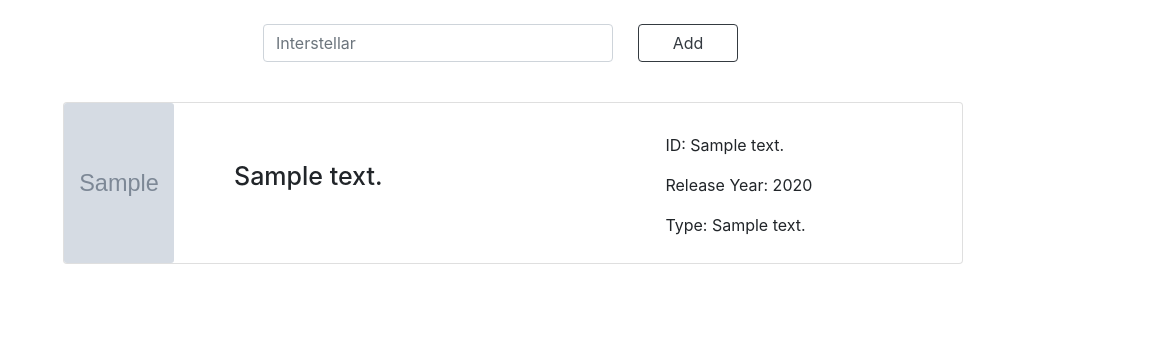
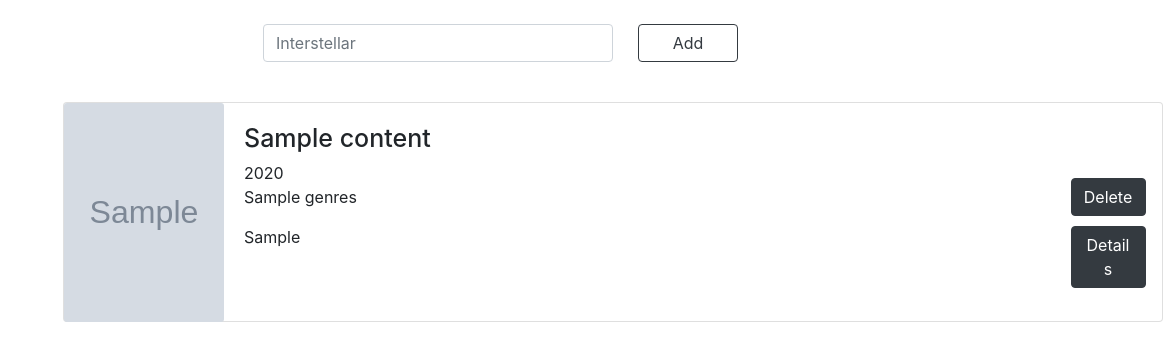
Before and after one commit to deansainer/watch-play-list, a Django app: template organizer_app/templates/organizer_app/organizer.html in a window 1600 px wide. Shown: the top 361 px of the page, without its empty margins (437-1600 px from the left). Run offline with Django 4.2, Linux system fonts and the light colour scheme; tables that the repository leaves empty hold one stand-in row (values such as "Sample post"); the template is opened without the code that fills it: values that come from a table or form of the project are taken from there, most other values are stand-ins (such as "Sample title", 1, 10 or a date in 2020); grey boxes marked "Sample" are stand-in pictures; data that the repository does not hold is empty.

Commit message:
added new models rows

```diff
--- a/organizer_app/models.py
+++ b/organizer_app/models.py
@@ -4,12 +4,19 @@ from django.db import models
 #           'content_image': response['d'][0]['i']['imageUrl'],
 #           'content_type': response['d'][0]['qid'],
 #           'release_year': response['d'][0]['y'],
+
 class Content(models.Model):
-    content_id = models.CharField(max_length=255, unique=True)
-    content_name = models.CharField(max_length=255, unique=True)
-    content_image = models.URLField()
-    content_type = models.CharField(max_length=55)
-    release_year = models.IntegerField()
+    id = models.CharField(max_length=50, primary_key=True)
+    title = models.CharField(max_length=200)
+    year = models.IntegerField()
+    type = models.CharField(max_length=50)
+    top_rank = models.FloatField()
+    image = models.URLField()
+    duration = models.IntegerField()
+    rating = models.FloatField()
+    genres = models.JSONField()
+    some_plot = models.TextField()
+    full_plot = models.TextField()
 
     def __str__(self):
-        return self.content_name
+        return self.title
--- a/organizer_app/templates/organizer_app/organizer.html
+++ b/organizer_app/templates/organizer_app/organizer.html
@@ -13,19 +13,21 @@
 {% for content in content_list %}
 <br>
 
-<div class="card" style="width: 900px; margin-left: 500px">
+<div class="card" style="width: 1100px;  height: 220px; margin-left: 500px">
     <div class="row no-gutters">
-        <div class="col-md-10" style="display: flex">
-            <img src="{{content.content_image}}" class="card-img" style="width: 110px; height: 160px">
-            <div class="card-body"  style="display: flex">
-                <h2 class="content_name">{{content.content_name}}</h2>
+        <div class="col-md-11" style="display: flex">
+            <img src="{{content.image}}" class="card-img" style="width: 160px; height: 219px">
+            <div class="card-body"  style="">
+                <h2 class="content_name">{{content.title}}</h2> {{content.year}}
+                <p>{{content.genres}}</p>
+                <p>{{content.some_plot}}</p>
             </div>
-                <div class="content_side_data">
-                    <p>ID: {{content.content_id}}</p>
-                <p>Release Year: {{content.release_year}}</p>
-                <p>Type: {{content.content_type}}</p>
-                    </div>
             </div>
-        </div>
+    <div class="col-md-1 cart_buttons">
+        <button type="button" style="width: 75px" class="btn btn-dark">Delete</button>
+        <button type="button" style="width: 75px; margin-top: 10px" class="btn btn-dark">Details</button>
     </div>
+    </div>
+</div>
+
 {% endfor %}
--- a/static/css/main.css
+++ b/static/css/main.css
@@ -3,10 +3,10 @@
     margin-left: 700px;
 }
 .content_name{
-    margin-left: 40px;
-    margin-top: 38px;
     font-size: 25px;
 }
-.content_side_data{
-    margin-top: 30px;
+
+.cart_buttons{
+    margin-top: 75px;
+    margin-bottom: 10px;
 }
```
Also changed, not shown: organizer_app/test_get.py (added, +38 -0 lines), organizer_app/views.py (+23 -12 lines), organizer_app/migrations/0003_delete_content.py (added), organizer_app/migrations/0004_initial.py (added).
